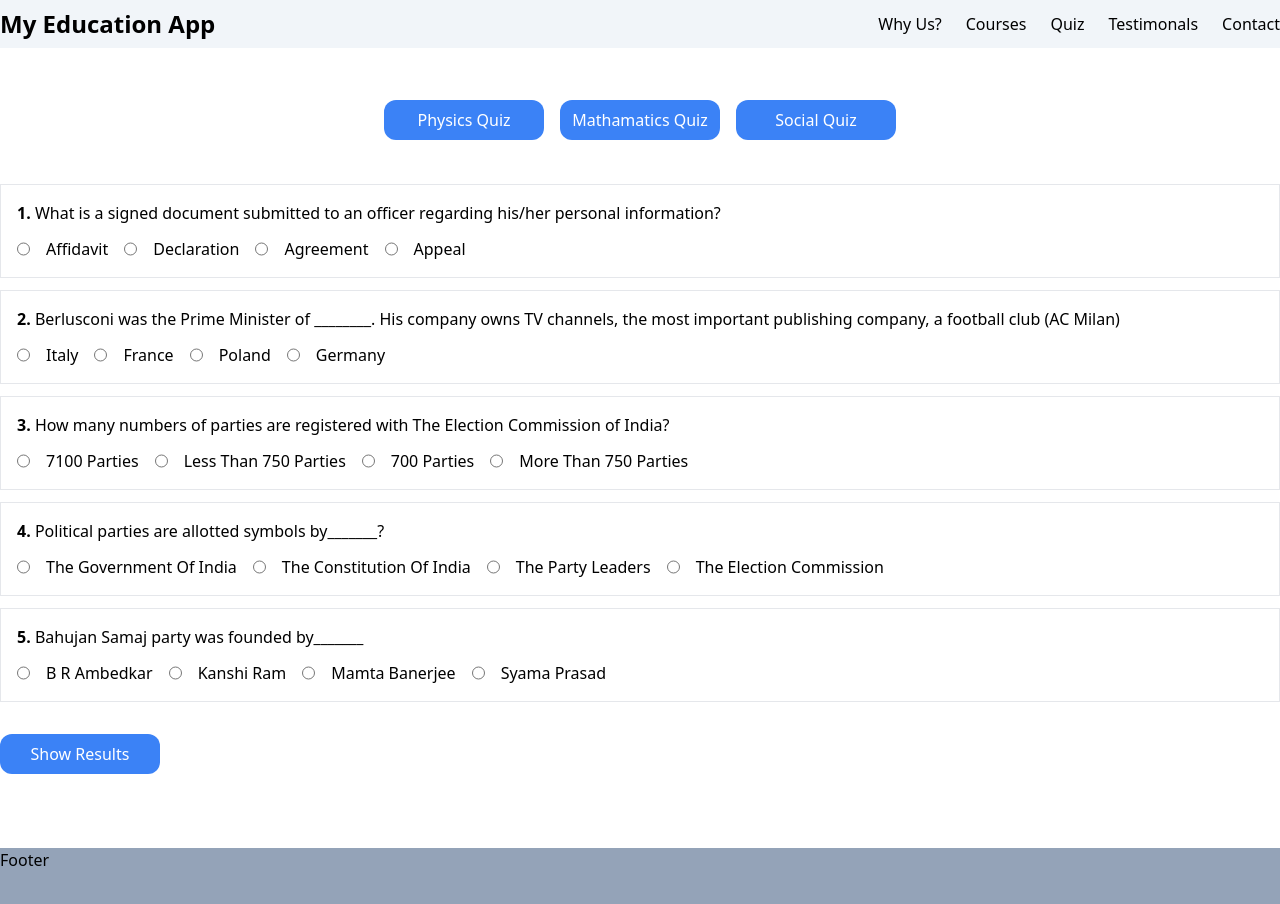
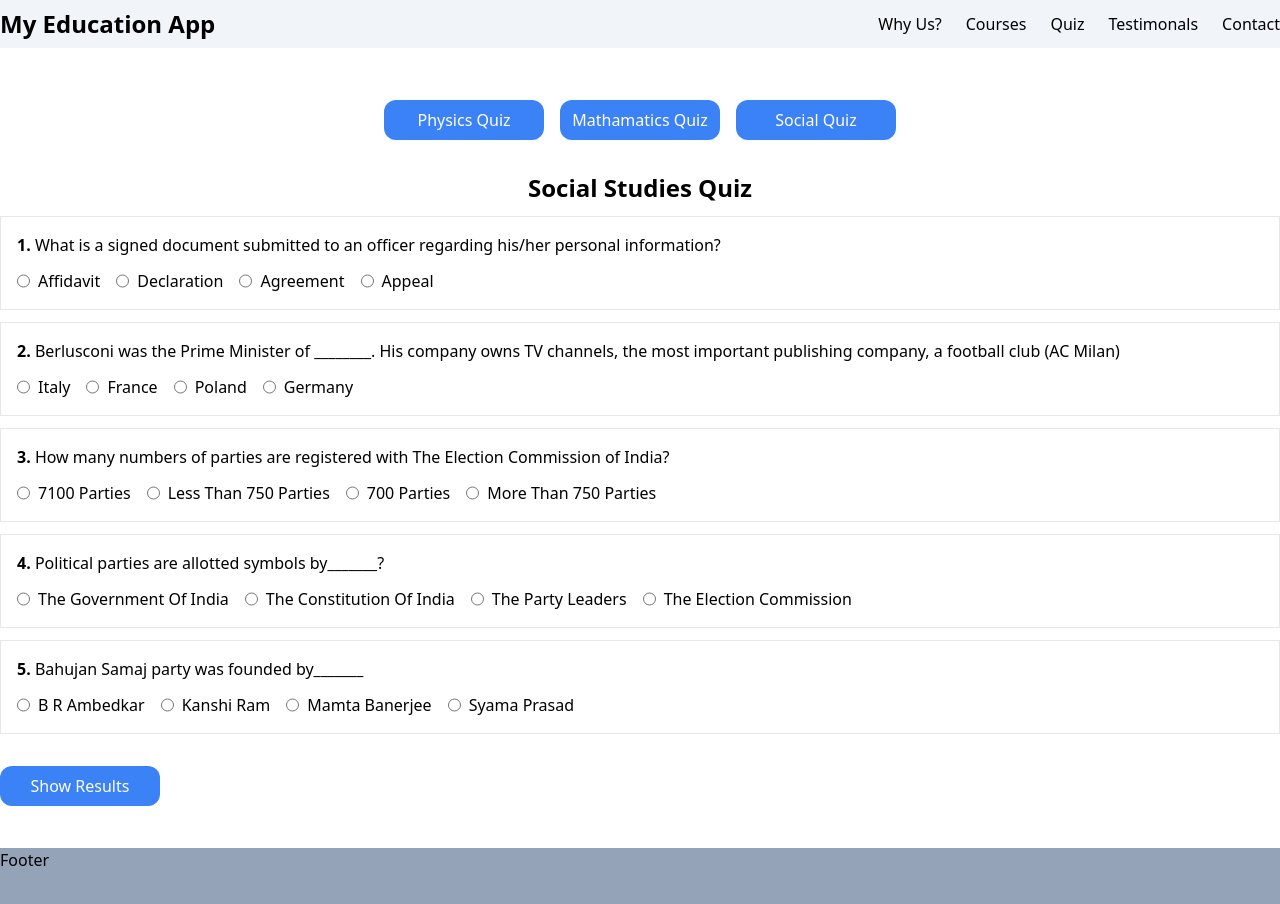
Before and after one commit to viswauiux/tutorialapp, a React (Create React App) app: page /quiz/socialquiz in a window 1280 px wide. Shown: the top 904 px of the page. Built offline with nearby package versions, Linux system fonts and the light colour scheme.

Commit message:
new changes

```diff
--- a/src/components/Contact.jsx
+++ b/src/components/Contact.jsx
@@ -1,4 +1,3 @@
-import React, { useContext } from 'react'
 function Contact() {
 
   return (
--- a/src/components/Features/Maths/MathsQuiz.jsx
+++ b/src/components/Features/Maths/MathsQuiz.jsx
@@ -23,6 +23,7 @@ function MathsQuiz() {
   return (
     <>
       <div className="relative">
+      <h1 className="text-center font-bold text-2xl">Mathematics Quiz</h1>
         {data[1].maths.quiz.map((que, index) => (
           <QuizLayout
             que={que}
--- /dev/null
+++ b/src/components/Features/Options.jsx
@@ -0,0 +1,18 @@
+import React from 'react'
+
+function Options({que,op}) {
+  return (
+    <label className='flex gap-2 cursor-pointer' style={{ textTransform: "capitalize" }} htmlFor={op}>
+            <input
+              type="radio"
+              id={op}
+              name={que.queid}
+              value={op}
+            />
+            {" "}
+            <h1>{op}</h1>
+    </label>
+  )
+}
+
+export default Options
--- a/src/components/Features/Physics/PhysicsQuiz.jsx
+++ b/src/components/Features/Physics/PhysicsQuiz.jsx
@@ -27,6 +27,7 @@ function PhysicsQuiz() {
   return (
     <>
       <div className="relative">
+        <h1 className="text-center font-bold text-2xl">Physics Quiz</h1>
         {data[0].physics.quiz.map((que, index) => (
           <QuizLayout
             key={index}
--- a/src/components/Features/QuizLayout.jsx
+++ b/src/components/Features/QuizLayout.jsx
@@ -1,4 +1,5 @@
 import React from "react";
+import Options from "./Options";
 
 function QuizLayout({que,index,submitHandler}) {
     function answerHandler(e,queAns,index) {
@@ -14,47 +15,7 @@ function QuizLayout({que,index,submitHandler}) {
         <div
           className="flex gap-4 mt-3"
           onChange={(e) => answerHandler(e, que, index)}
-        >
-          <input
-            type="radio"
-            id={que.queid}
-            name={que.queid}
-            value={que.options.option1}
-          />
-          <label style={{ textTransform: "capitalize" }} htmlFor={que.queid}>
-            {" "}
-            {que.options.option1}
-          </label>
-          <input
-            type="radio"
-            id={que.queid}
-            name={que.queid}
-            value={que.options.option2}
-          />
-          <label style={{ textTransform: "capitalize" }} htmlFor={que.queid}>
-            {" "}
-            {que.options.option2}
-          </label>
-          <input
-            type="radio"
-            id={que.queid}
-            name={que.queid}
-            value={que.options.option3}
-          />
-          <label style={{ textTransform: "capitalize" }} htmlFor={que.queid}>
-            {" "}
-            {que.options.option3}
-          </label>
-          <input
-            type="radio"
-            id={que.queid}
-            name={que.queid}
-            value={que.options.option4}
-          />
-          <label style={{ textTransform: "capitalize" }} htmlFor={que.queid}>
-            {" "}
-            {que.options.option4}
-          </label>
+        >{que.options.map((op)=>(<Options que={que} op={op} />))}
         </div>
       </div>
     </>
--- a/src/components/Features/Social/SocialQuiz.jsx
+++ b/src/components/Features/Social/SocialQuiz.jsx
@@ -24,6 +24,7 @@ function SocialQuiz() {
   return (
     <>
       <div className="relative">
+      <h1 className="text-center font-bold text-2xl">Social Studies Quiz</h1>
         {data[2].social.quiz.map((que, index) => (
           <QuizLayout
             que={que}
--- a/src/components/Header.jsx
+++ b/src/components/Header.jsx
@@ -1,5 +1,4 @@
-import { Container } from '@mui/material'
-import React, { useContext } from 'react'
+import React from 'react'
 import { Link } from 'react-router-dom'
 
 function Header() {
--- a/src/components/Quiz.jsx
+++ b/src/components/Quiz.jsx
@@ -5,7 +5,7 @@ function Quiz() {
   return (
     <div className='container m-auto top-8'>
         <div className='flex  justify-between mx-96'>
-        <Link className={quizbtn}  to='physicsquiz'>Physics Quiz</Link>
+        <Link className={quizbtn}  to='/quiz'>Physics Quiz</Link>
         <Link className={quizbtn} to='mathematicsquiz'>Mathamatics Quiz</Link>
         <Link className={quizbtn} to='socialquiz'>Social Quiz</Link>
         </div>
--- a/src/data.js
+++ b/src/data.js
@@ -16,65 +16,66 @@ const courseData = [
         {
             queid:101,
             question:"Light year is a unit of which of these following?",
-            options:{
-                option1:"distance",//correct
-                option2:"time",
-                option3:"pressure",
-                option4:"power"
-            },
+            options:[
+                 "distance",//correct
+                 "time",
+                 "pressure",
+                 "power"
+            ],
             answer:"distance"
         },
         {
             queid:102,
             question:"Which of the following is/are independent of mass during the projectile motion?",
-            options:{
-                option1:"time of Flight",
-                option2:"horizontal Range",
-                option3:"maximum Height",
-                option4:"all of the above"//correct
-            },
+            options:[
+                 "time of Flight",
+                 "horizontal Range",
+                 "maximum Height",
+                 "all of the above"//correct
+            ],
             answer:"all of the above"
 
         },
         {
             queid:103,
             question:"The force acting on a body htmlFor a short time are called as:",
-            options:{
-                option1:"average force",
-                option2:"momentum",
-                option3:"impulse",//correct
-                option4:"tension"
-            },
+            options:[
+                 "average force",
+                 "momentum",
+                 "impulse",//correct
+                 "tension"
+            ],
             answer:"impulse"
 
         },
         {
             queid:104,
             question:"When one body is actually moving over the surface of other body, the friction is known as:",
-            options:{
-                option1:"kinetic friction",//correct
-                option2:"limiting friction",
-                option3:"static friction",
-                option4:"negative friction"
-            },
+            options:[
+                 "kinetic friction",//correct
+                 "limiting friction",
+                 "static friction",
+                 "negative friction"
+                ],
             answer:"kinetic friction"
 
         },
         {
             queid:105,
             question:"In which of the following states of matter the Interatomic or intermolecular distance is fixed?",
-            options:{
-                option1:"solids",//correct
-                option2:"liquids",
-                option3:"gases",
-                option4:"Both a and b"
-            },
+            options:[
+                 "solids",//correct
+                 "liquids",
+                 "gases",
+                 "Both a and b"
+            ],
             answer:"solids"
 
         },
-    ]
-    },
+        ]
+           }
   },
+
   {
     maths: {
       subject:"mathematics",
@@ -92,59 +93,59 @@ const courseData = [
         {
             queid:201,
             question:" In triangle ABC, if AB=BC and ∠B = 70°, ∠A will b",
-            options:{
-                option1:"70°",
-                option2:"110°",
-                option3:"55°",//correct
-                option4:"130°"
-            },
+            options:[
+                 "70°",
+                 "110°",
+                 "55°",//correct
+                 "130°"
+            ],
             answer:"55°"
         },
         {
             queid:202,
             question:" For two triangles, if two angles and the included side of one triangle are equal to two angles and the included side of another triangle. Then the congruency rule is:",
-            options:{
-                option1:"SSS",
-                option2:"SAS",
-                option3:"ASA",//correct
-                option4:"none of the above"
-            },
+            options:[
+                 "SSS",
+                 "SAS",
+                 "ASA",//correct
+                 "none of the above"
+            ],
             answer:"ASA"
 
         },
         {
             queid:203,
             question:"A triangle in which two sides are equal is called:",
-            options:{
-                option1:"scalene triangle",
-                option2:"equilateral triangle",
-                option3:"isosceles triangle",//correct
-                option4:"none of the above"
-            },
+            options:[
+                 "scalene triangle",
+                 "equilateral triangle",
+                 "isosceles triangle",//correct
+                 "none of the above"
+            ],
             answer:"isosceles triangle"
 
         },
         {
             queid:204,
             question:"The angles opposite to equal sides of a triangle are:",
-            options:{
-                option1:"equal",//correct
-                option2:"unequal",
-                option3:"supplementary angles",
-                option4:"complementary angles"
-            },
+            options:[
+                 "equal",//correct
+                 "unequal",
+                 "supplementary angles",
+                 "complementary angles"
+            ],
             answer:"equal"
 
         },
         {
             queid:205,
             question:"If ABC is an equilateral triangle, then each angle equals to:",
-            options:{
-                option1:"90°",
-                option2:"180°",
-                option3:"120°",
-                option4:"60°"//correct
-            },
+            options:[
+                 "90°",
+                 "180°",
+                 "120°",
+                 "60°"//correct
+            ],
             answer:"60°"
 
         },
@@ -168,65 +169,65 @@ const courseData = [
         {
             queid:301,
             question:"What is a signed document submitted to an officer regarding his/her personal information?",
-            options:{
-                option1:"affidavit",//correct
-                option2:"declaration",
-                option3:"agreement",
-                option4:"appeal"
-            },
+            options:[
+                 "affidavit",//correct
+                "declaration",
+                "agreement",
+                 "appeal"
+            ],
             answer:"affidavit"
         },
         {
             queid:302,
             question:"Berlusconi was the Prime Minister of ________. His company owns TV channels, the most important publishing company, a football club (AC Milan)",
-            options:{
-                option1:"italy",//correct
-                option2:"france",
-                option3:"poland",
-                option4:"germany"
-            },
+            options:[
+                "italy",//correct
+                "france",
+                "poland",
+                "germany"
+            ],
             answer:"italy"
 
         },
         {
             queid:303,
             question:"How many numbers of parties are registered with The Election Commission of India?",
-            options:{
-                option1:"7100 Parties",
-                option2:"less than 750 parties",
-                option3:"700 parties",
-                option4:"more than 750 parties"//correct
-            },
+            options:[
+                 "7100 Parties",
+                 "less than 750 parties",
+                 "700 parties",
+                 "more than 750 parties"//correct
+            ],
             answer:"more than 750 parties"
 
         },
         {
             queid:304,
             question:"Political parties are allotted symbols by_______?",
-            options:{
-                option1:"the government of India",
-                option2:"the constitution of India",
-                option3:"the party leaders",
-                option4:"the election commission"//correct
-            },
+            options:[
+                 "the government of India",
+                 "the constitution of India",
+                 "the party leaders",
+                 "the election commission"//correct
+            ],
             answer:"the election commission"
 
         },
         {
             queid:305,
             question:"Bahujan Samaj party was founded by_______",
-            options:{
-                option1:"b r Ambedkar",
-                option2:"kanshi ram",//correct
-                option3:"mamta banerjee",
-                option4:" syama prasad"
-            },
+            options:[
+                 "b r Ambedkar",
+                 "kanshi ram",//correct
+                 "mamta banerjee",
+                 " syama prasad"
+            ],
             answer:"kanshi ram"
 
         },
     ]
     },
   },
-];
+ ]
 
 export default courseData
--- a/src/index.js
+++ b/src/index.js
@@ -91,7 +91,7 @@ const router = createBrowserRouter([
             element: <Quiz />,
             children: [
                 {
-                  path: "physicsquiz",
+                  path: "/quiz",
                   element: <PhysicsQuiz />,
                 },
                 {
```
